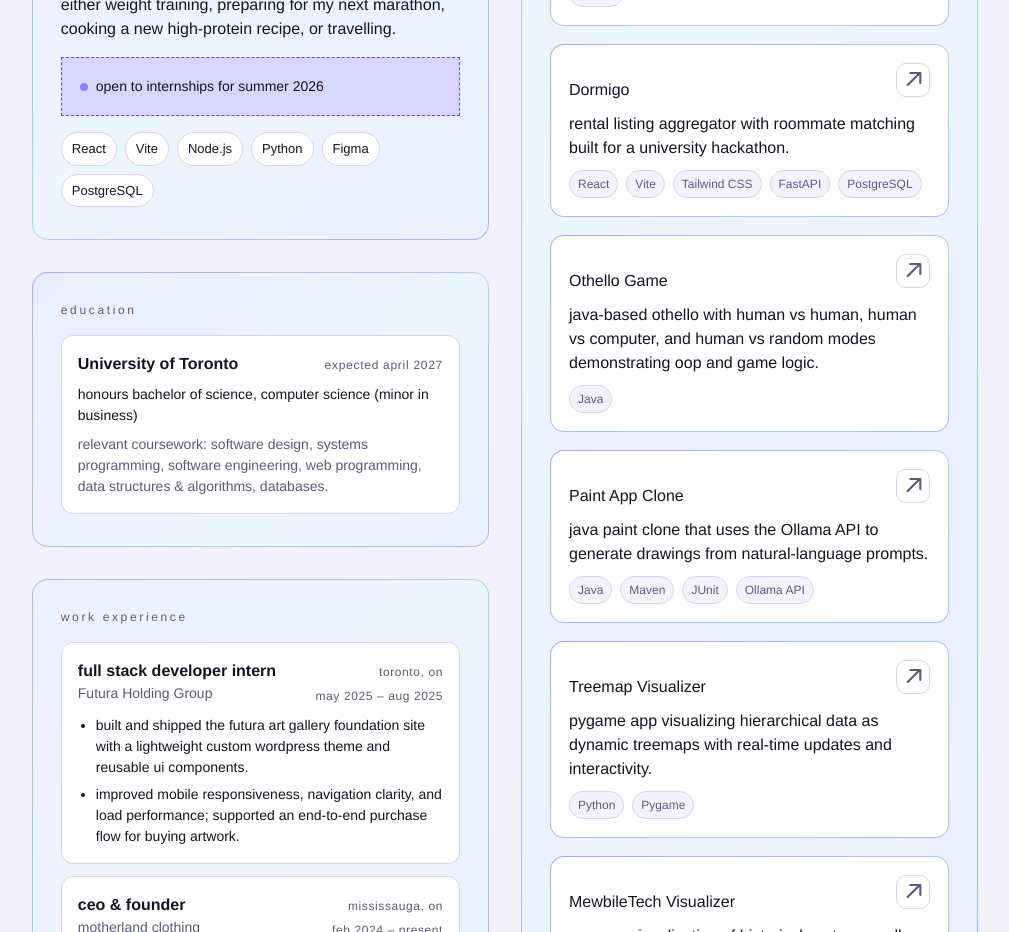
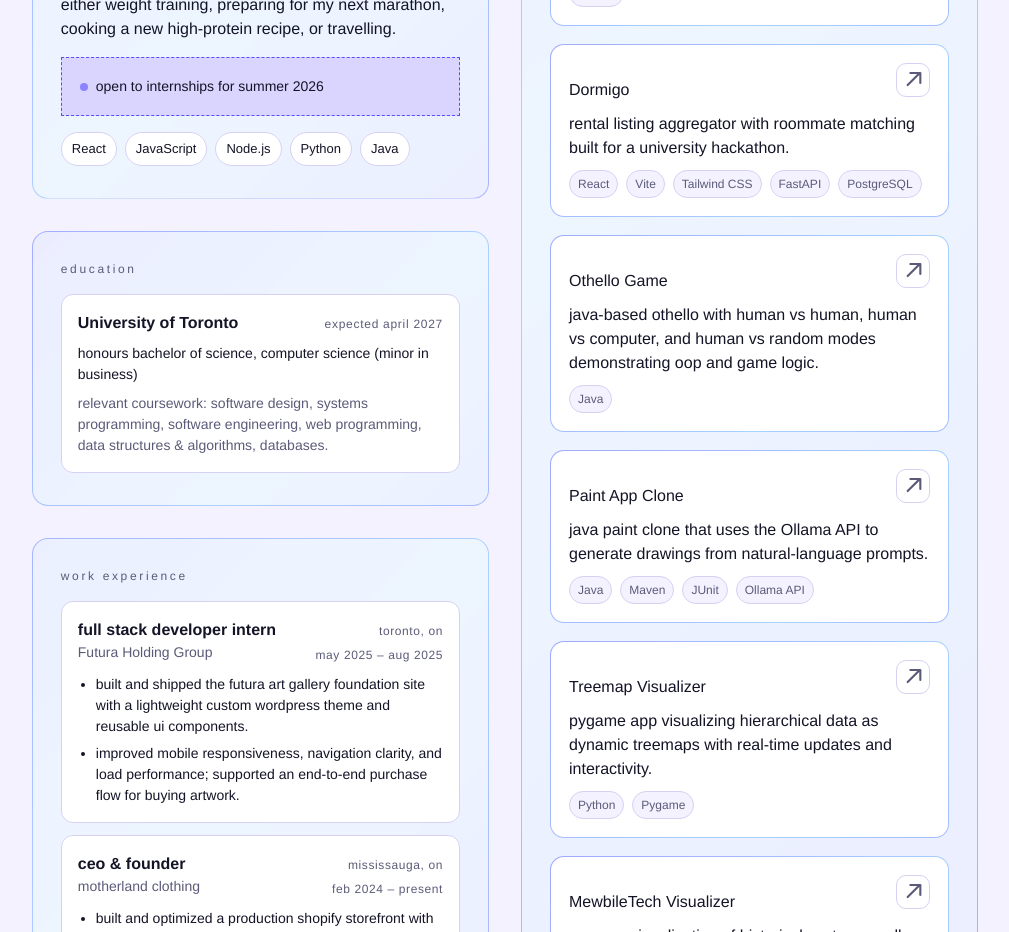
Before and after one commit to markgobriel/terminal-portfolio, a React (Vite) app in the folder my-portfolio/: page / in a window 1280 px wide. Shown: the part 840-1772 px from the top of the page, without its empty margins (135-1144 px from the left). Built offline with nearby package versions, Linux system fonts and the light colour scheme.

Commit message:
Update portfolio.js

```diff
--- a/my-portfolio/src/data/portfolio.js
+++ b/my-portfolio/src/data/portfolio.js
@@ -15,7 +15,7 @@ const portfolio = {
     "when i am not coding (because i touch grass), i am either weight training, preparing for my next marathon, cooking a new high-protein recipe, or travelling.",
   ],
   status: "open to internships for summer 2026",
-  focusList: ["React", "Vite", "Node.js", "Python", "Figma", "PostgreSQL"],
+  focusList: ["React", "JavaScript", "Node.js", "Python", "Java"],
   education: [
     {
       school: "University of Toronto",
```
